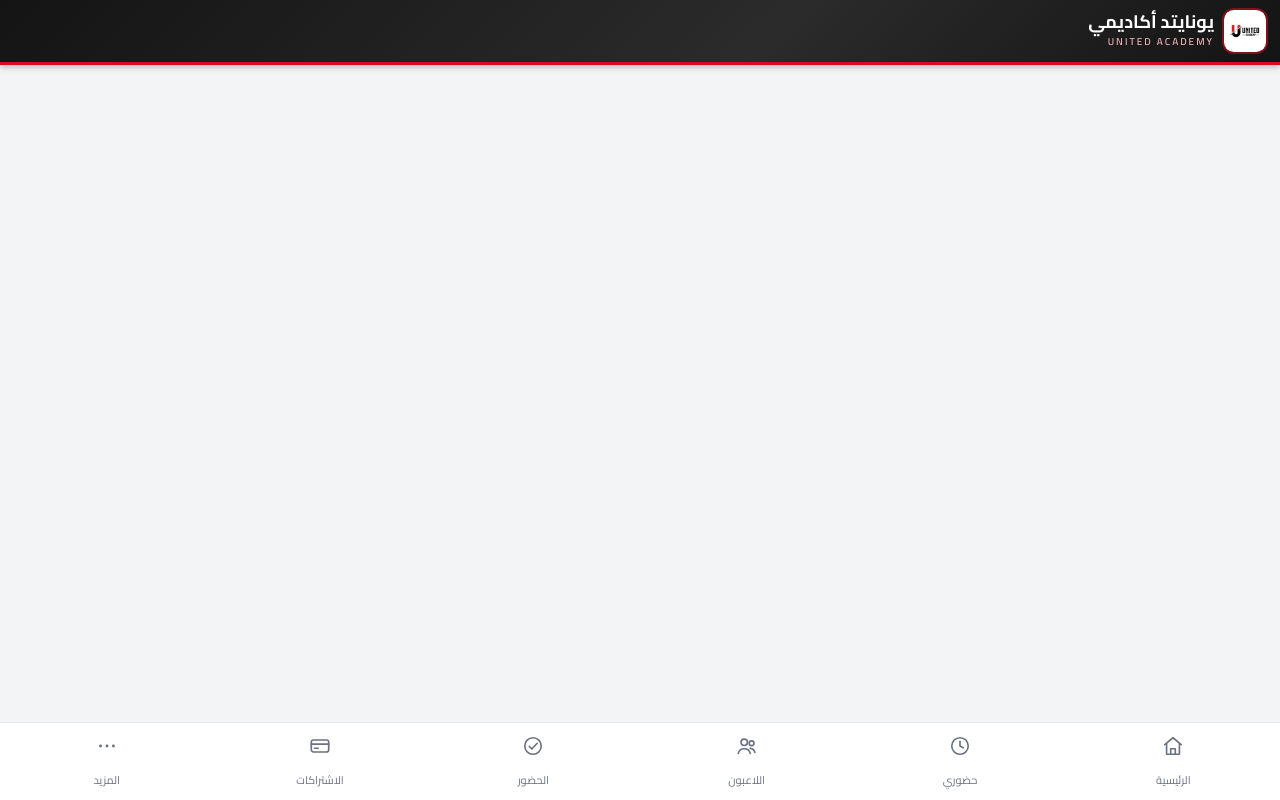
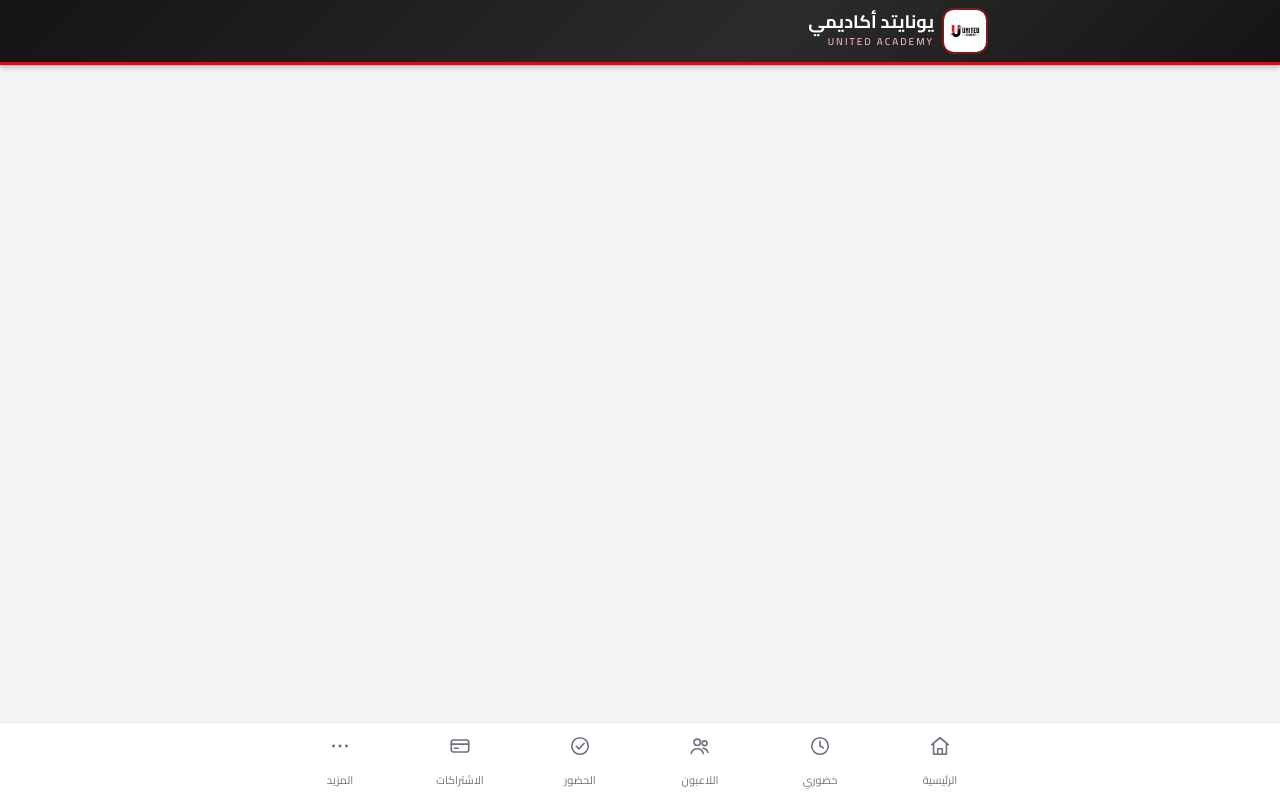
Before and after one commit to united-academy-damietta/united-academy-app, a website: page public/index.html in a window 1280 px wide. Drawn offline with Linux system fonts and the light colour scheme; no server answers.

Commit message:
توسيط المحتوى والشريط على الشاشات العريضة + سكرول لفوق عند ضغط أي تاب

```diff
--- a/public/app.js
+++ b/public/app.js
@@ -1601,12 +1601,10 @@ async function route() {
     app.innerHTML = `<div class="empty">${esc(e.message)}</div>`;
   }
 }
-// ضغطة "الرئيسية" ترجع لفوق الصفحة بسكرول سلس حتى لو إحنا فيها أصلًا
+// ضغطة أي تاب في الشريط السفلي ترجع لفوق الصفحة بسكرول سلس حتى لو إحنا فيها أصلًا
 document.querySelectorAll('#bottomnav a').forEach((a) => {
   a.addEventListener('click', () => {
-    if (a.dataset.route === '/') {
-      setTimeout(() => window.scrollTo({ top: 0, behavior: 'smooth' }), 50);
-    }
+    setTimeout(() => window.scrollTo({ top: 0, behavior: 'smooth' }), 50);
   });
 });
 window.addEventListener('hashchange', route);
--- a/public/styles.css
+++ b/public/styles.css
@@ -25,7 +25,7 @@ body {
   background: linear-gradient(135deg, #141414 0%, #2b2b2b 60%, #141414 100%);
   border-bottom: 3px solid var(--brand);
   color: #fff;
-  padding: 10px 14px;
+  padding: 10px max(14px, calc(50% - 346px));
   position: sticky; top: 0; z-index: 10;
   box-shadow: 0 2px 6px rgba(0,0,0,.25);
   display: flex; align-items: center; gap: 10px;
@@ -77,6 +77,7 @@ body.login-mode #topbar .subtitle { color: #f3b6bc; }
   position: fixed; bottom: 0; left: 0; right: 0;
   background: #fff; border-top: 1px solid var(--border);
   display: flex; z-index: 20;
+  padding: 0 max(0px, calc(50% - 360px));
 }
 #bottomnav a {
   flex: 1; text-align: center; padding: 8px 0 10px;
```
